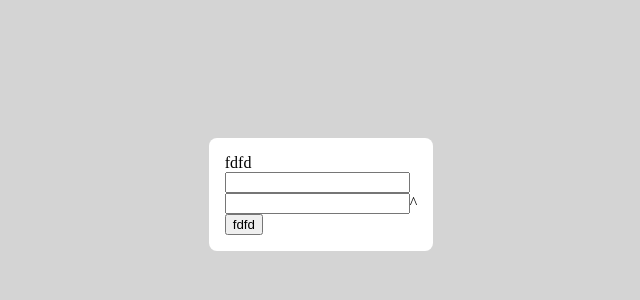
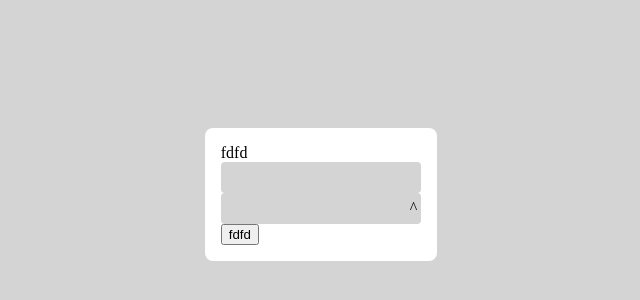
Before and after one commit to Sadnessa/test-form, a Vue app: page / in a window 1280 px wide. Shown: the part 214-514 px from the top of the page, without its empty margins (319-959 px from the left). Built offline with nearby package versions, Linux system fonts and the light colour scheme.

Commit message:
Changed input component.

```diff
--- a/src/components/base/FormInput.vue
+++ b/src/components/base/FormInput.vue
@@ -1,6 +1,29 @@
 <template>
   <div class="input">
-    <input>
+    <input />
     <slot name="icon"></slot>
   </div>
 </template>
+
+<style lang="scss" scoped>
+.input {
+  display: flex;
+  align-items: center;
+  padding: 4px;
+  background: rgb(212, 212, 212);
+  border-radius: 4px;
+  width: 100%;
+  box-sizing: border-box;
+
+  input {
+    width: 100%;
+    border: none;
+    background: transparent;
+    padding: 4px;
+
+    &:focus {
+      outline: none;
+    }
+  }
+}
+</style>
```
